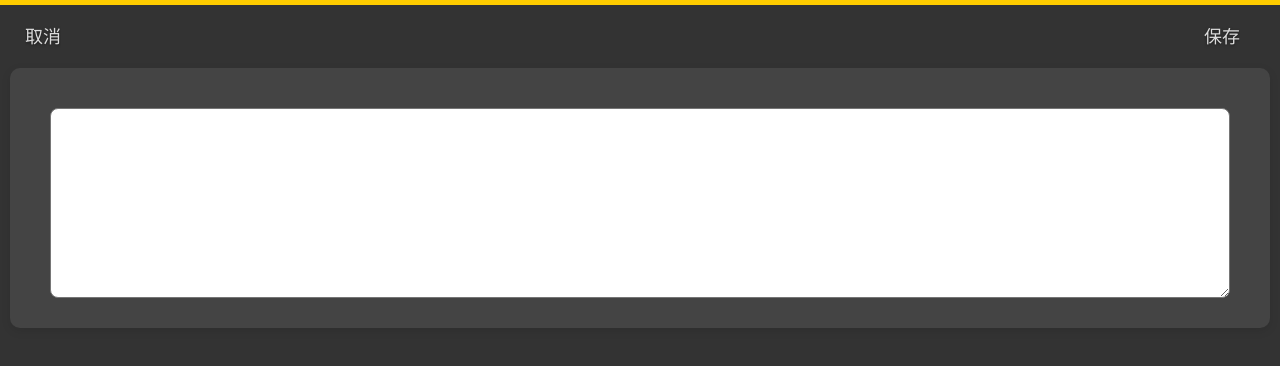
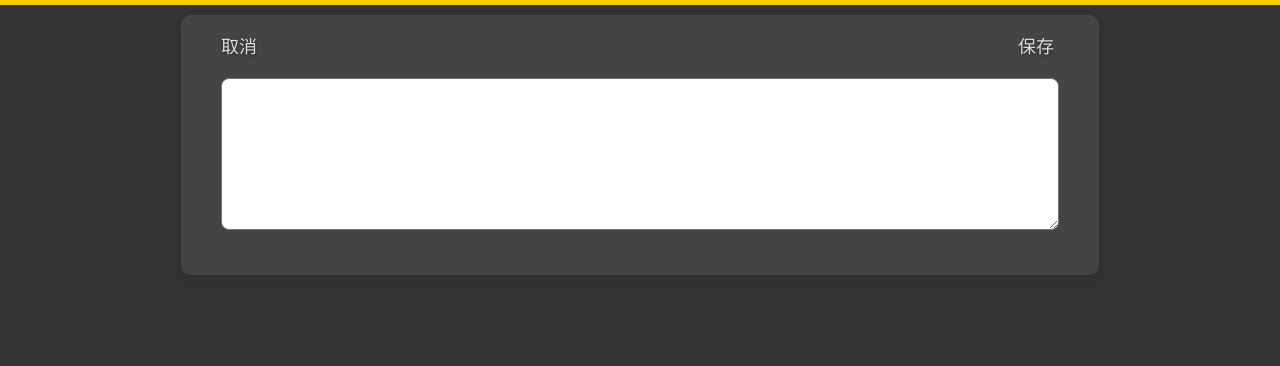
Before and after one commit to cuichhenguang/123456, a plain HTML site: page write.html in a window 1280 px wide. Drawn offline with Linux system fonts and the light colour scheme; a web font is replaced by a local one.

Commit message:
zfh
写日志页面修改

```diff
--- a/write.html
+++ b/write.html
@@ -17,14 +17,20 @@
 
 <body class="wrap">
 <header>
-    <p style="margin-left:25px;font-size: 18px;float:left;"><a href="index1.html">取消</a></p>
-    <p style="margin-right:40px;font-size: 18px;float:right;"><a href="index1.html">保存</a></p>
+
     <div class="clear"></div>
 </header>
 <section class="news">
-    <article style="height:260px;">
-        <a href="#"> <textarea name="output"  style="width:100%;height:100%;border-radius: 8px;"></textarea></a>
-    </article>
+
+     <div class="grid">
+        <div class="unit four-fifths">
+            <p style="margin-left:50px;font-size: 18px;float:left;"><a href="index1.html">取消</a></p>
+            <p style="margin-right:55px;font-size: 18px;float:right;"><a href="index1.html">保存</a></p>
+            <article style="height:260px;">
+                <a href="#"> <textarea name="output"  style="width:100%;height:80%;border-radius: 8px;"></textarea></a>
+            </article>
+        </div>
+    </div>
 </section>
 <footer>
 
```
